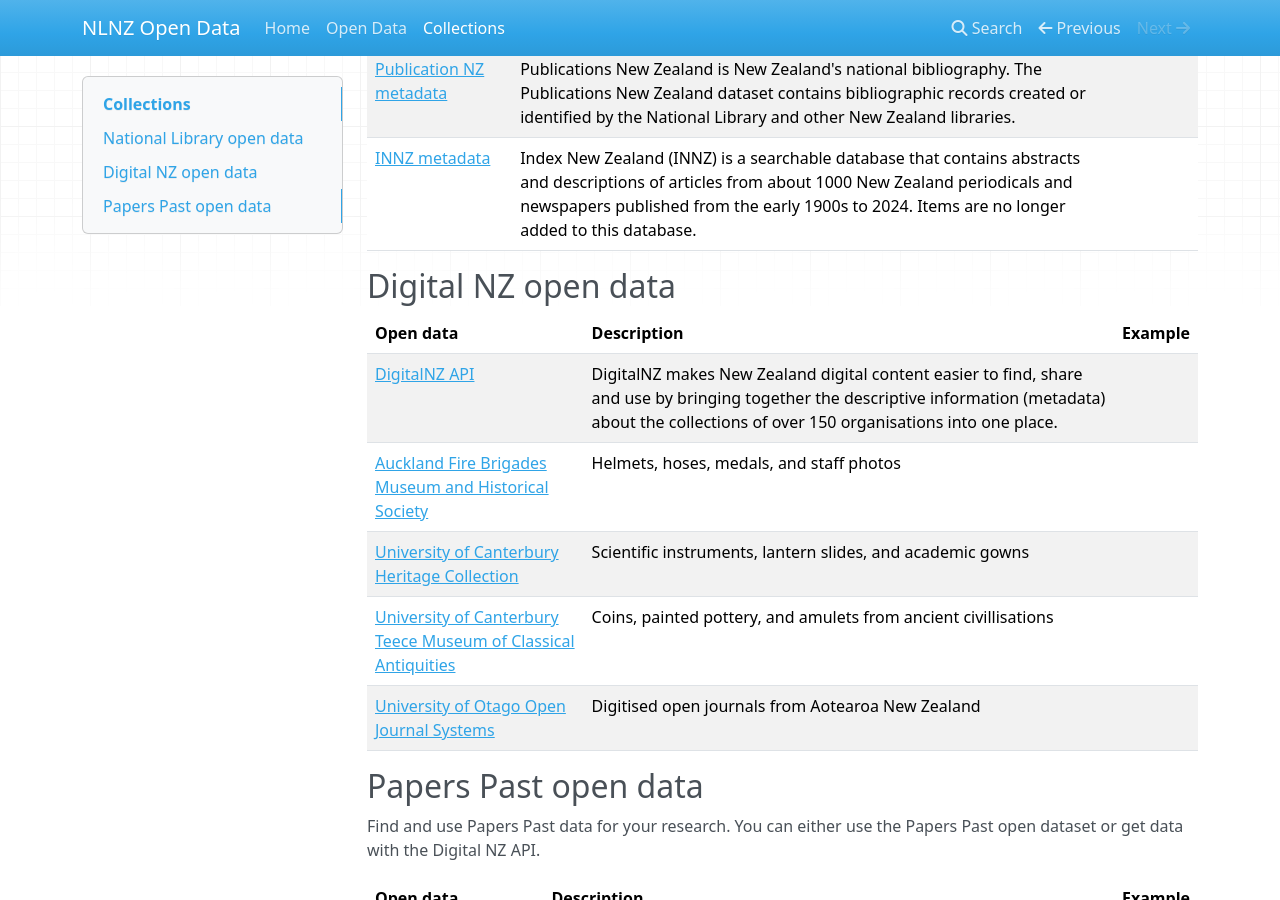
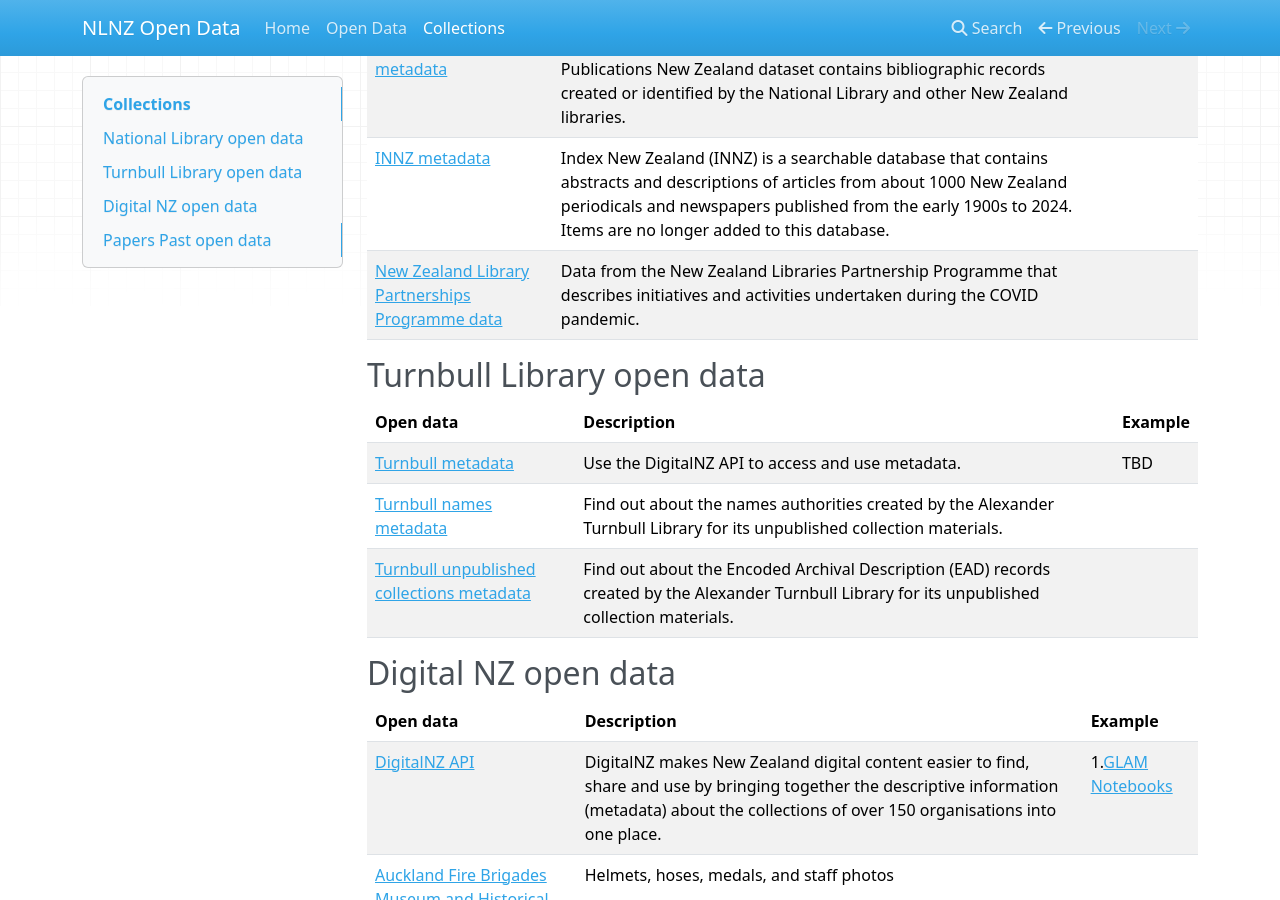
Before and after one commit to yzhan-met/nlnz-opendata, an MkDocs documentation site: the page built from docs/collections.md, in a window 1280 px wide and 900 px high, scrolled down 351 px. Built offline with MkDocs 1.6.1, drawn with Linux system fonts in a browser that asks for light colours; nearby versions of some CDN libraries.

Commit message:
update turnbull

```diff
--- a/docs/collections.md
+++ b/docs/collections.md
@@ -2,22 +2,31 @@
 
 ## National Library open data
 
-| Open data                                                                                               | Description                                                                                                                                                                                                                                       | Example |
-| ------------------------------------------------------------------------------------------------------- | ------------------------------------------------------------------------------------------------------------------------------------------------------------------------------------------------------------------------------------------------- | ------- |
-| [Ngā Upoko Tukutuku metadata](https://natlib.govt.nz/about-us/open-data/nga-upoko-tukutuku-metadata)      | Ngā Upoko Tukutuku is a standardised terminology for Māori subject headings, for use in cataloguing and archival description.                                                                                                                   | TBD     |
-| [Te Puna Web Directory metadata](https://natlib.govt.nz/about-us/open-data/te-puna-web-directory-metadata) | Te Puna Web Directory (TPWD) was the National Library’s directory of Internet-accessible New Zealand information sources. It was retired in May 2016.                                                                                            |         |
-| [Publication NZ metadata](https://natlib.govt.nz/about-us/open-data/publications-nz-metadata)              | Publications New Zealand is New Zealand's national bibliography. The Publications New Zealand dataset contains bibliographic records created or identified by the National Library and other New Zealand libraries.                               |         |
-| [INNZ metadata](https://natlib.govt.nz/about-us/open-data/innz-metadata)                                   | Index New Zealand (INNZ) is a searchable database that contains abstracts and descriptions of articles from about 1000 New Zealand periodicals and newspapers published from the early 1900s to 2024. Items are no longer added to this database. |         |
+| Open data                                                                                                                                 | Description                                                                                                                                                                                                                                       | Example |
+| ----------------------------------------------------------------------------------------------------------------------------------------- | ------------------------------------------------------------------------------------------------------------------------------------------------------------------------------------------------------------------------------------------------- | ------- |
+| [Ngā Upoko Tukutuku metadata](https://natlib.govt.nz/about-us/open-data/nga-upoko-tukutuku-metadata)                                        | Ngā Upoko Tukutuku is a standardised terminology for Māori subject headings, for use in cataloguing and archival description.                                                                                                                   | TBD     |
+| [Te Puna Web Directory metadata](https://natlib.govt.nz/about-us/open-data/te-puna-web-directory-metadata)                                   | Te Puna Web Directory (TPWD) was the National Library’s directory of Internet-accessible New Zealand information sources. It was retired in May 2016.                                                                                            |         |
+| [Publication NZ metadata](https://natlib.govt.nz/about-us/open-data/publications-nz-metadata)                                                | Publications New Zealand is New Zealand's national bibliography. The Publications New Zealand dataset contains bibliographic records created or identified by the National Library and other New Zealand libraries.                               |         |
+| [INNZ metadata](https://natlib.govt.nz/about-us/open-data/innz-metadata)                                                                     | Index New Zealand (INNZ) is a searchable database that contains abstracts and descriptions of articles from about 1000 New Zealand periodicals and newspapers published from the early 1900s to 2024. Items are no longer added to this database. |         |
+| [New Zealand Library Partnerships Programme data](https://natlib.govt.nz/about-us/open-data/new-zealand-library-partnerships-programme-data) | Data from the New Zealand Libraries Partnership Programme that describes initiatives and activities undertaken during the COVID pandemic.                                                                                                         |         |
+
+## Turnbull Library open data
+
+| Open data                                                                                                                     | Description                                                                                                                                       | Example |
+| ----------------------------------------------------------------------------------------------------------------------------- | ------------------------------------------------------------------------------------------------------------------------------------------------- | ------- |
+| [Turnbull metadata](https://natlib.govt.nz/about-us/open-data/turnbull-metadata-via-digitalnz-api)                               | Use the DigitalNZ API to access and use metadata.                                                                                                 | TBD     |
+| [Turnbull names metadata](https://natlib.govt.nz/about-us/open-data/turnbull-names-metadata)                                     | Find out about the names authorities created by the Alexander Turnbull Library for its unpublished collection materials.                          |         |
+| [Turnbull unpublished collections metadata](https://natlib.govt.nz/about-us/open-data/turnbull-unpublished-collections-metadata) | Find out about the Encoded Archival Description (EAD) records created by the Alexander Turnbull Library for its unpublished collection materials. |         |
 
 ## Digital NZ open data
 
-| Open data                                                                                                                                                                                                       | Description                                                                                                                                                                                           | Example |
-| --------------------------------------------------------------------------------------------------------------------------------------------------------------------------------------------------------------- | ----------------------------------------------------------------------------------------------------------------------------------------------------------------------------------------------------- | ------- |
-| [DigitalNZ API](https://natlib.govt.nz/about-us/open-data/digitalnz-api)                                                                                                                                           | DigitalNZ makes New Zealand digital content easier to find, share and use by bringing together the descriptive information (metadata) about the collections of over 150 organisations into one place. |         |
-| [Auckland Fire Brigades Museum and Historical Society](https://digitalnz.org/records?i%5Bcontent_partner%5D=Auckland+Fire+Brigades+Museum+and+Historical+Society&text=)                                            | Helmets, hoses, medals, and staff photos                                                                                                                                                              |         |
-| [University of Canterbury Heritage Collection](https://digitalnz.org/records?i[primary_collection]=University%20of%20Canterbury%20Heritage%20Collection)                                                           | Scientific instruments, lantern slides, and academic gowns                                                                                                                                            |         |
-| [University of Canterbury Teece Museum of Classical Antiquities](https://digitalnz.org/records?i[content_partner]=University%20of%20Canterbury%20Teece%20Museum%20of%20Classical%20Antiquities)                    | Coins, painted pottery, and amulets from ancient civillisations                                                                                                                                       |         |
-| [University of Otago Open Journal Systems](https://digitalnz.org/records?text=&i%5Bcontent_partner%5D=University%20of%20Otago&i%5Bprimary_collection%5D=University%20of%20Otago%20Open%20Journal%20Systems&page=1) | Digitised open journals from Aotearoa New Zealand                                                                                                                                                     |         |
+| Open data                                                                                                                                                                                                       | Description                                                                                                                                                                                           | Example                                                |
+| --------------------------------------------------------------------------------------------------------------------------------------------------------------------------------------------------------------- | ----------------------------------------------------------------------------------------------------------------------------------------------------------------------------------------------------- | ------------------------------------------------------ |
+| [DigitalNZ API](https://natlib.govt.nz/about-us/open-data/digitalnz-api)                                                                                                                                           | DigitalNZ makes New Zealand digital content easier to find, share and use by bringing together the descriptive information (metadata) about the collections of over 150 organisations into one place. | 1.[GLAM Notebooks](https://glam-workbench.net/digitalnz/) |
+| [Auckland Fire Brigades Museum and Historical Society](https://digitalnz.org/records?i%5Bcontent_partner%5D=Auckland+Fire+Brigades+Museum+and+Historical+Society&text=)                                            | Helmets, hoses, medals, and staff photos                                                                                                                                                              |                                                        |
+| [University of Canterbury Heritage Collection](https://digitalnz.org/records?i[primary_collection]=University%20of%20Canterbury%20Heritage%20Collection)                                                           | Scientific instruments, lantern slides, and academic gowns                                                                                                                                            |                                                        |
+| [University of Canterbury Teece Museum of Classical Antiquities](https://digitalnz.org/records?i[content_partner]=University%20of%20Canterbury%20Teece%20Museum%20of%20Classical%20Antiquities)                    | Coins, painted pottery, and amulets from ancient civillisations                                                                                                                                       |                                                        |
+| [University of Otago Open Journal Systems](https://digitalnz.org/records?text=&i%5Bcontent_partner%5D=University%20of%20Otago&i%5Bprimary_collection%5D=University%20of%20Otago%20Open%20Journal%20Systems&page=1) | Digitised open journals from Aotearoa New Zealand                                                                                                                                                     |                                                        |
 
 ## Papers Past open data
 
```
Also changed, not shown: 1 other file.
